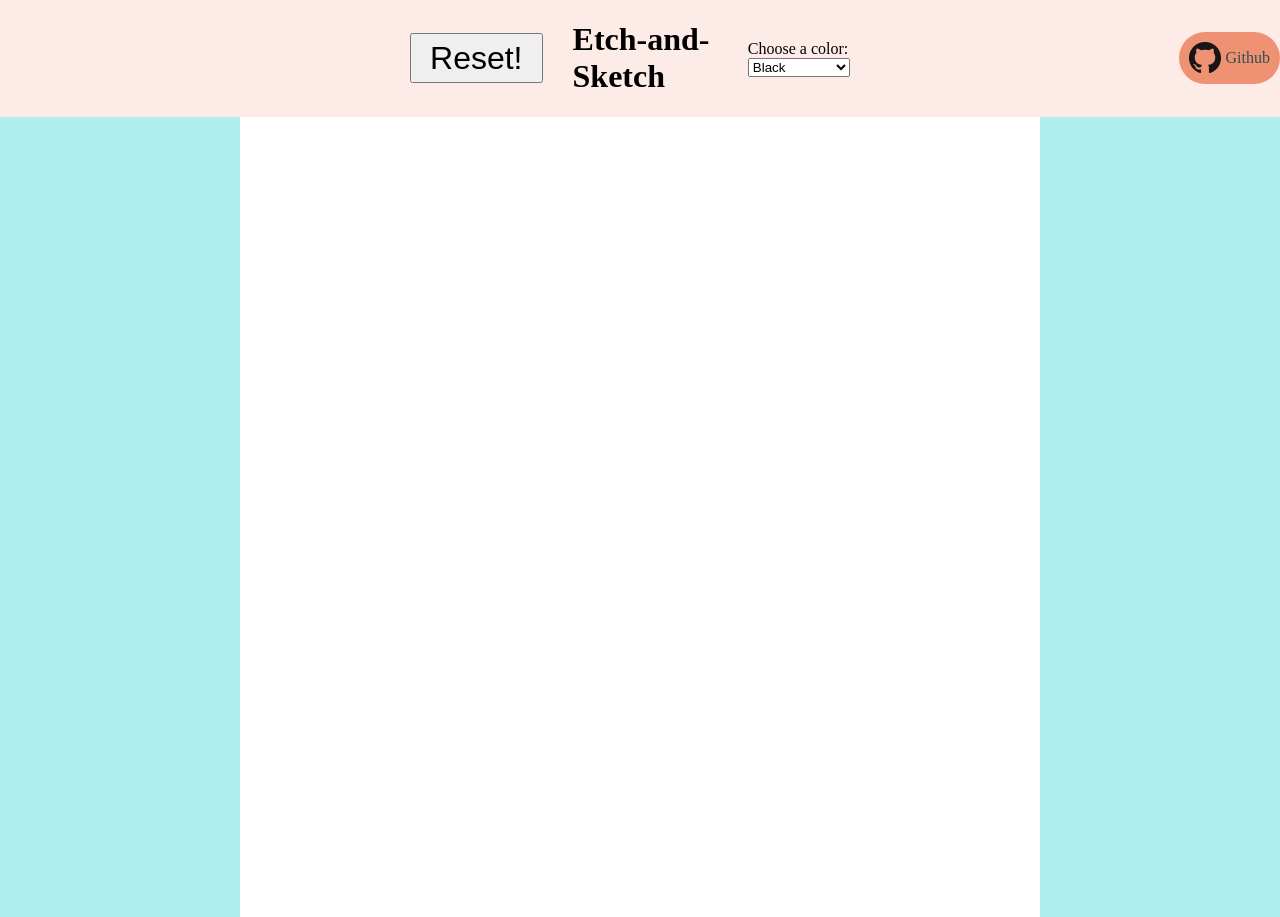
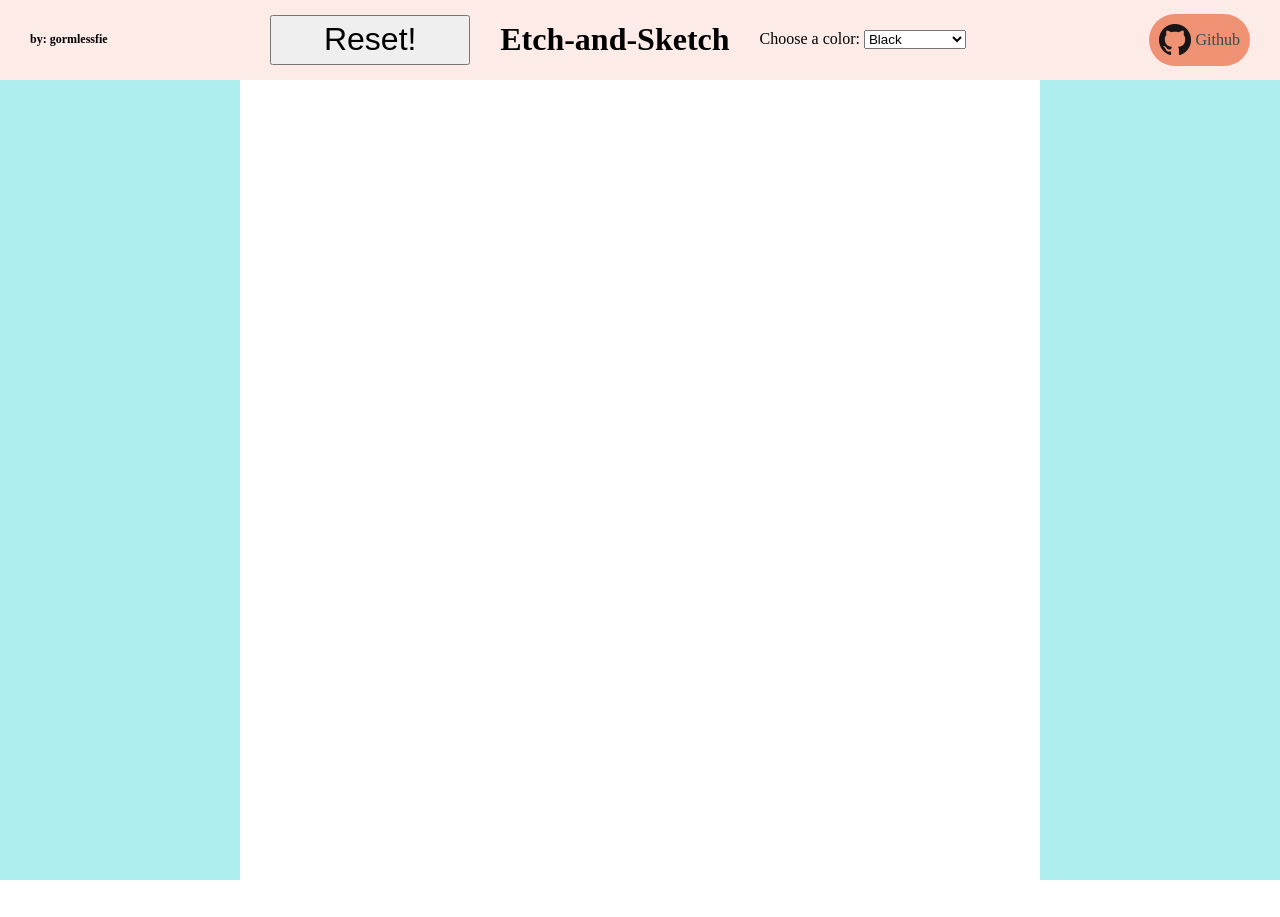
Before and after one commit to gormlessfie/etch-and-sketch, a plain HTML site: page index.html in a window 1280 px wide. After the commit the page ends 880 px from the top, so only its background shows below. Drawn offline with Linux system fonts and the light colour scheme.

Commit message:
Realign header elements

```diff
--- a/css/styles.css
+++ b/css/styles.css
@@ -19,10 +19,14 @@ img {
 #header {
     display: flex;
     align-items: center;
-    justify-content: center;
+    justify-content: space-between;
     background-color: #fdebe7;
+    padding: 0px 30px;
 }
 
+#left-text {
+    font-size: 12px;
+}
 
 #box-right {
     display: flex;
@@ -31,16 +35,14 @@ img {
     gap: 5px;
     border-radius: 30px;
     background-color: #ef9273;
-    margin-left: 300px;
     cursor: pointer;
 }
 
 #center-content {
     display: flex;
     align-items: center;
-    justify-content: space-between;
-    margin-left: 410px;
     gap: 30px;
+    margin-left: -20px;
 }
 
 #resetbtn {
--- a/index.html
+++ b/index.html
@@ -9,6 +9,7 @@
 
     <body>
         <div id='header'>
+            <h1 id='left-text'>by: gormlessfie</h1>
             <div id='center-content'>
                 <button id='resetbtn'>Reset!</button>
 
```
